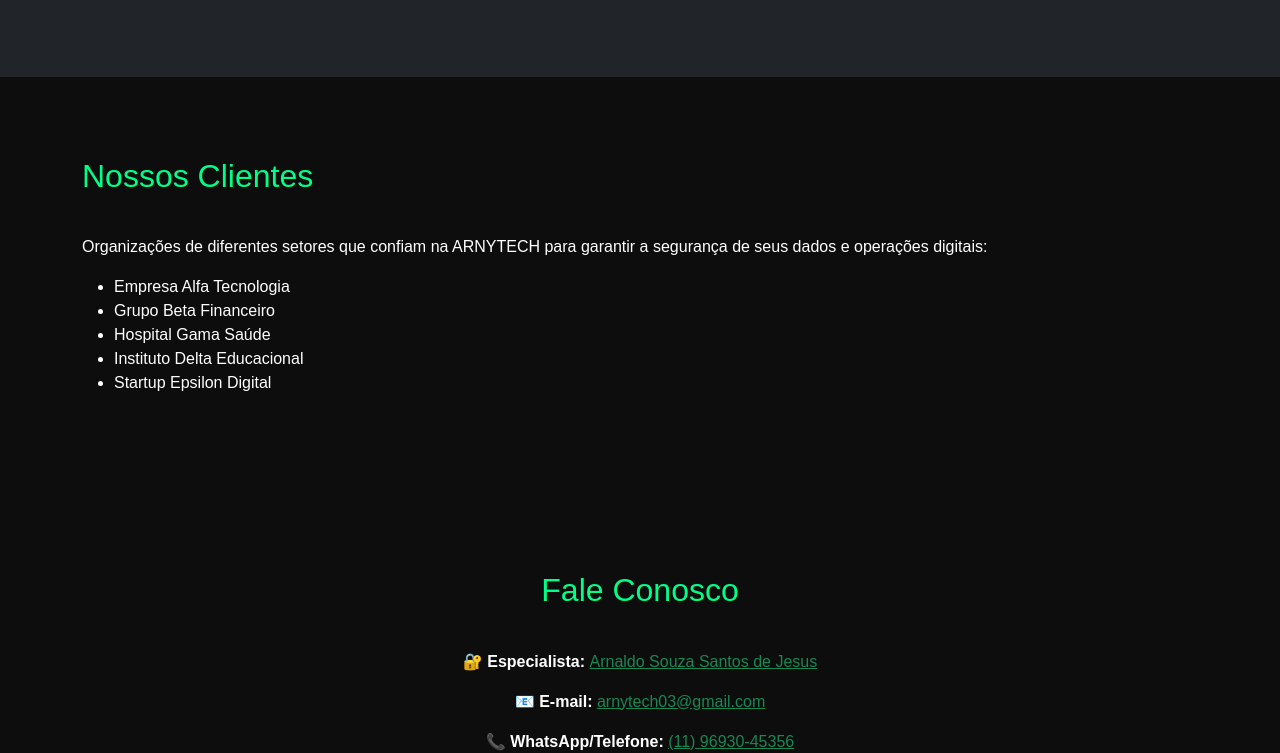
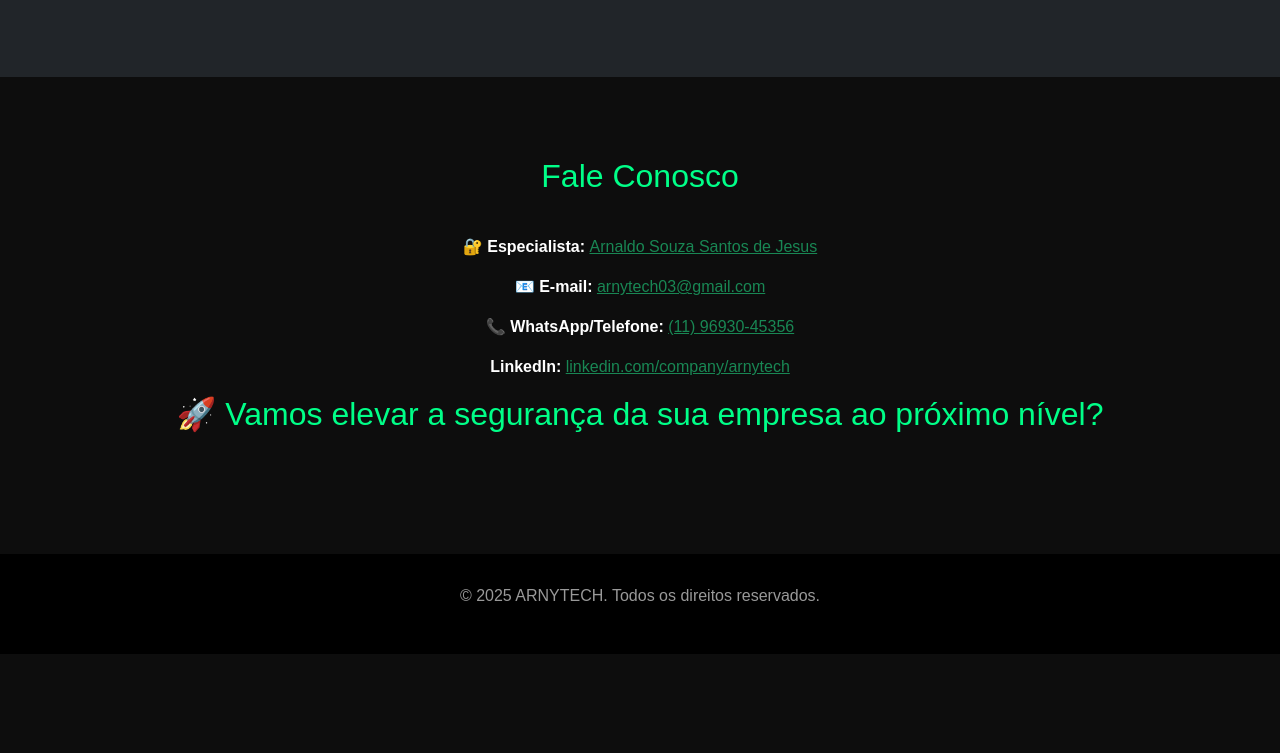
Before and after one commit to arny-tech/main, a plain HTML site: page index.html in a window 1280 px wide. Shown: the part 1755-2508 px from the top of the page. After the commit the page ends 2409 px from the top, so only its background shows below. Drawn offline with nearby package versions, Linux system fonts and the light colour scheme.

Commit message:
Update index.html

```diff
--- a/index.html
+++ b/index.html
@@ -107,7 +107,6 @@
                 <ul class="navbar-nav ms-auto">
                     <li class="nav-item"><a class="nav-link" href="#sobre">Sobre</a></li>
                     <li class="nav-item"><a class="nav-link" href="#servicos">Serviços</a></li>
-                    <li class="nav-item"><a class="nav-link" href="#clientes">Clientes</a></li>
                     <li class="nav-item"><a class="nav-link" href="#contato">Contato</a></li>
                 </ul>
             </div>
@@ -191,20 +190,7 @@
         </div>
     </section>
 
-    <!-- Clientes -->
-    <section id="clientes">
-        <div class="container">
-            <h2 class="section-title">Nossos Clientes</h2>
-            <p>Organizações de diferentes setores que confiam na ARNYTECH para garantir a segurança de seus dados e operações digitais:</p>
-            <ul>
-                <li>Empresa Alfa Tecnologia</li>
-                <li>Grupo Beta Financeiro</li>
-                <li>Hospital Gama Saúde</li>
-                <li>Instituto Delta Educacional</li>
-                <li>Startup Epsilon Digital</li>
-            </ul>
-        </div>
-    </section>
+
 
     <!-- Contato -->
     <section id="contato">
```
